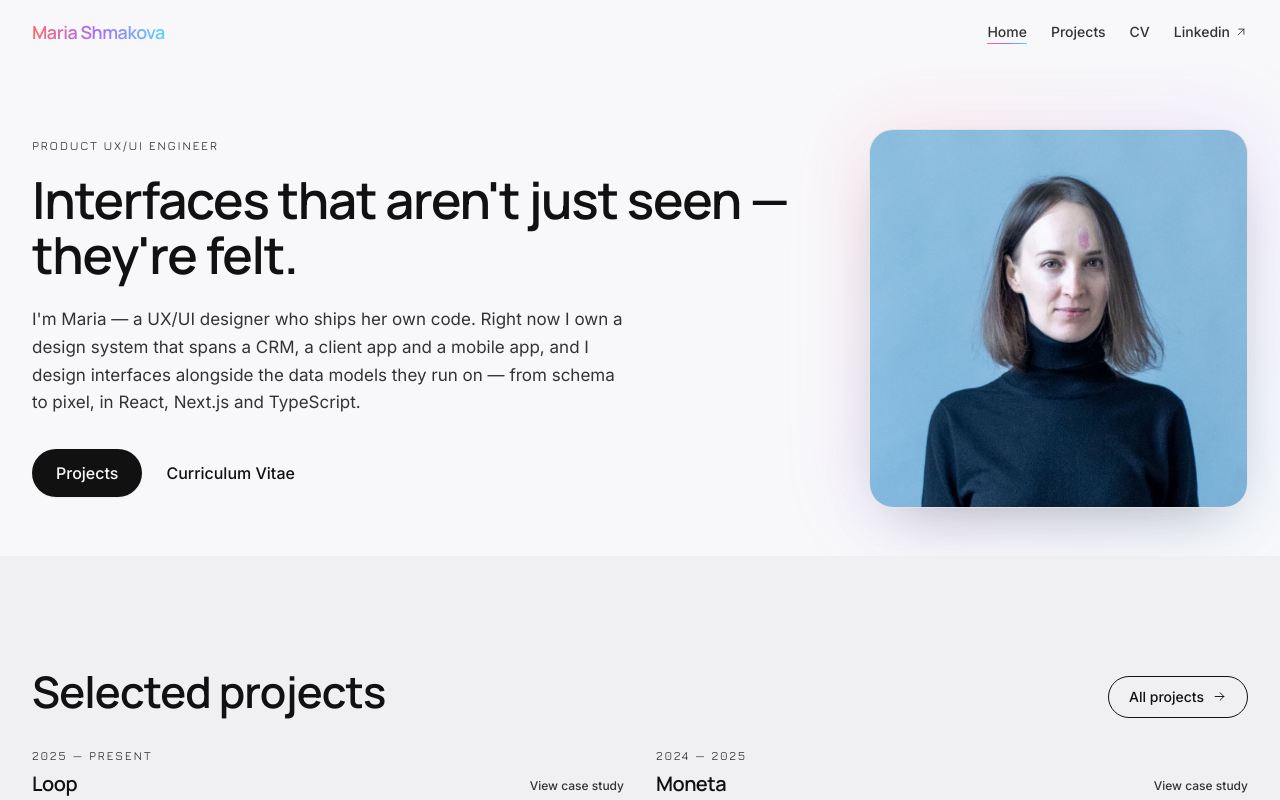
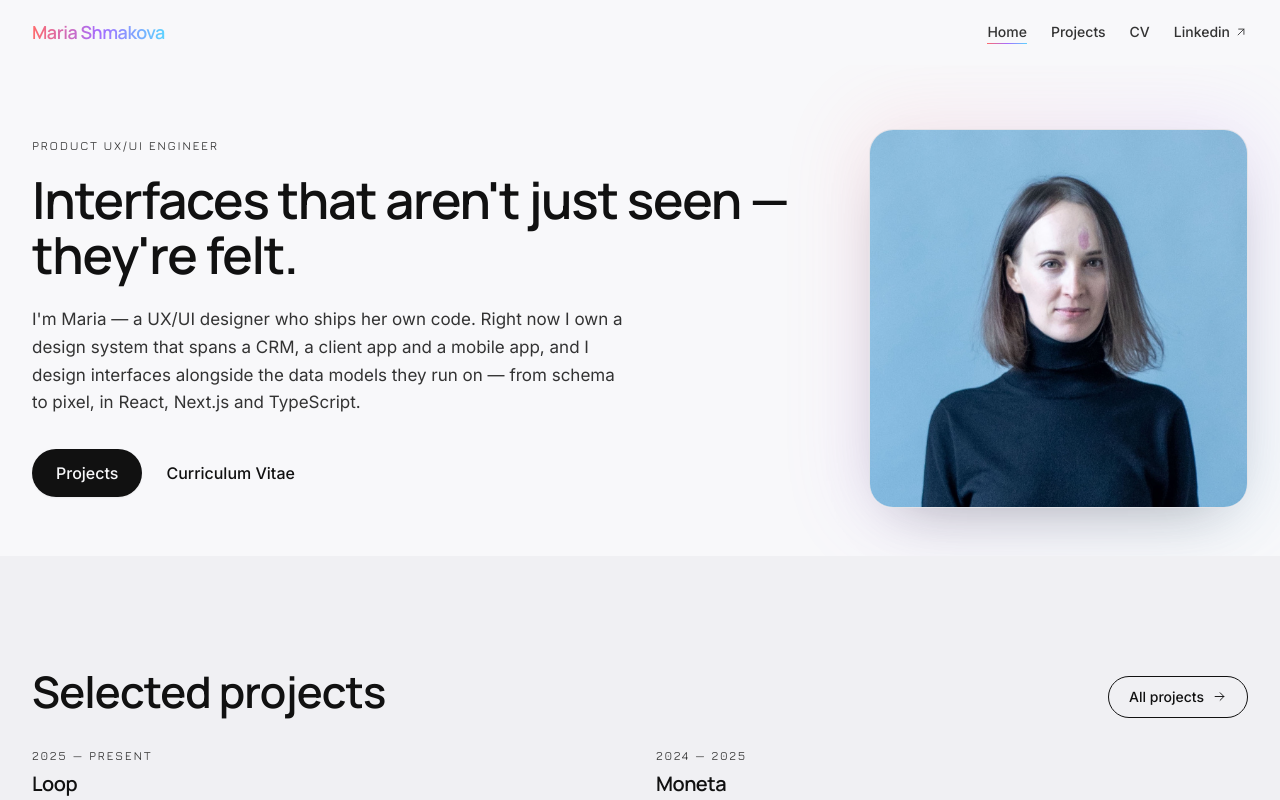
Before and after one commit to msdreams/maria_shmakova, a React (Create React App) app: page / in a window 1280 px wide. Shown: the top 800 px of the page. Built offline with nearby package versions, Linux system fonts and the light colour scheme.

Commit message:
links update

```diff
--- a/src/Components/home/ProjectCard.tsx
+++ b/src/Components/home/ProjectCard.tsx
@@ -22,16 +22,9 @@ export const ProjectCard = ({ project, wide = false, lead = false, textFirst = f
 
     <div className={textFirst ? "mb-5" : "mt-5"}>
       <p className="eyebrow mb-3">{project.year}</p>
-      {/* same pattern as the case page header: title left, outline button right */}
-      <div className="flex items-start justify-between gap-4">
-        <h3 className="font-heading text-2xl font-semibold tracking-tight text-ink">
-          <span className="link-underline">{project.title}</span>
-        </h3>
-        {/* affordance only — the whole card is the link; same text link as the home cards */}
-        <span className="link-underline mb-1 shrink-0 self-end text-xs font-medium text-ink-700 transition-colors group-hover:text-ink">
-          View case study
-        </span>
-      </div>
+      <h3 className="font-heading text-2xl font-semibold tracking-tight text-ink">
+        <span className="link-underline">{project.title}</span>
+      </h3>
       <p className="mt-2 max-w-[60ch] text-[15px] leading-relaxed text-ink-700">{project.subtitle}</p>
     </div>
   </Link>
--- a/src/Components/home/SelectedWork.tsx
+++ b/src/Components/home/SelectedWork.tsx
@@ -35,17 +35,11 @@ export const SelectedWork = () => {
             >
               <ProjectVisual project={project} />
               {/* text above the visual, like the cards on /projects */}
-              <div className="mb-4 flex items-end justify-between gap-4">
-                <div>
-                  <p className="eyebrow mb-2">{project.year}</p>
-                  <h3 className="font-heading text-xl font-semibold tracking-tight text-ink">
-                    <span className="link-underline">{project.title}</span>
-                  </h3>
-                </div>
-                {/* text affordance only — the whole card is the link */}
-                <span className="link-underline mb-1 shrink-0 text-xs font-medium text-ink-700 transition-colors group-hover:text-ink">
-                  View case study
-                </span>
+              <div className="mb-4">
+                <p className="eyebrow mb-2">{project.year}</p>
+                <h3 className="font-heading text-xl font-semibold tracking-tight text-ink">
+                  <span className="link-underline">{project.title}</span>
+                </h3>
               </div>
             </Link>
           </Reveal>
--- a/src/Components/resume/ResumePage.tsx
+++ b/src/Components/resume/ResumePage.tsx
@@ -51,17 +51,21 @@ const Stack = ({ groups }: { groups: StackGroup[] }) => (
   </ul>
 );
 
+const PrintButton = () => (
+  <Button variant="outline" onClick={() => window.print()} className="bg-paper" aria-label="Print or save as PDF">
+    <IconPrint size={16} />
+    Print PDF
+  </Button>
+);
+
 export const ResumePage = () => (
   <article>
     <PrintCV />
     <Container className="pt-10 print:hidden md:pt-16">
-      {/* zero-height sticky rail: starts beside the eyebrow, then rides along at the
-          same level as the section headings */}
-      <div className="sticky top-16 z-20 flex h-0 items-start justify-end print:hidden md:top-24">
-        <Button variant="outline" onClick={() => window.print()} className="bg-paper" aria-label="Print or save as PDF">
-          <IconPrint size={16} />
-          Print PDF
-        </Button>
+      {/* on a phone the button gets its own row above the eyebrow; from md the row
+          collapses to zero height so the button sits beside the eyebrow instead */}
+      <div className="mb-6 flex items-start justify-end md:mb-0 md:h-0">
+        <PrintButton />
       </div>
 
       {/* same voice and scale as the landing headline */}
@@ -175,6 +179,11 @@ export const ResumePage = () => (
           ))}
         </ol>
       </Block>
+
+      {/* on a phone the top button is long gone by the end of the page */}
+      <div className="flex justify-end border-t border-line py-10 md:hidden">
+        <PrintButton />
+      </div>
     </Container>
   </article>
 );
```
